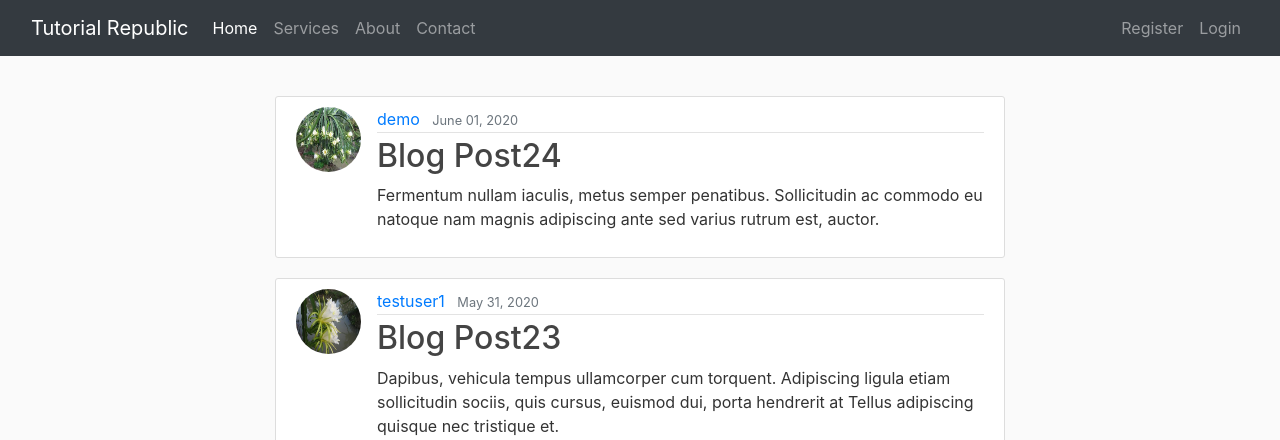
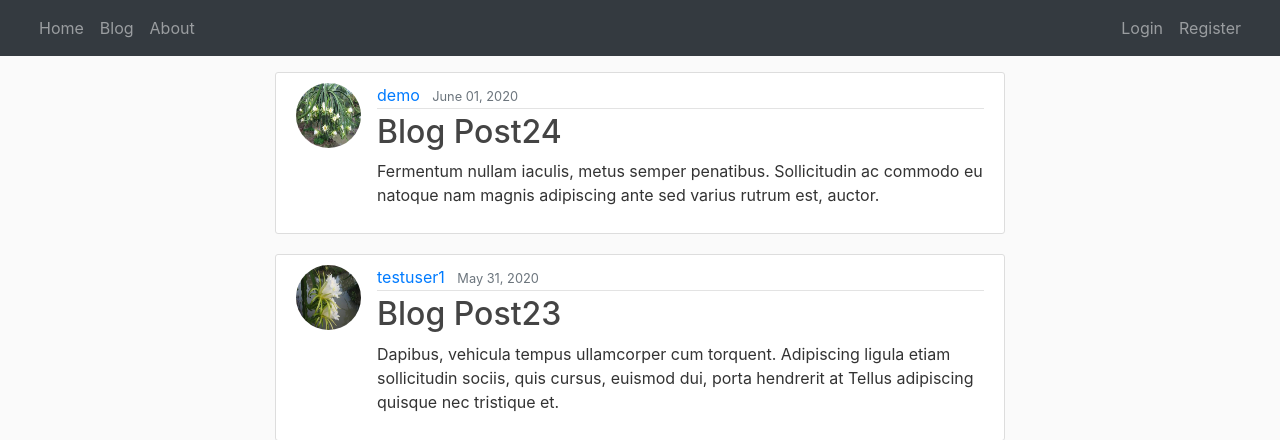
Before and after one commit to rautiato/django_app, a Django app: page /blog/ in a window 1280 px wide. Shown: the top 440 px of the page. Run offline with Django 3.2, Linux system fonts and the light colour scheme; data comes from the database, SQL or seed files in the repository; some libraries are stand-ins or nearby versions.

Commit message:
fixed nav bar

```diff
--- a/templates/base.html
+++ b/templates/base.html
@@ -19,25 +19,38 @@
 <body>
     <nav class="navbar navbar-expand-md navbar-dark bg-dark mb-3">
         <div class="container-fluid">
-        <a href="#" class="navbar-brand mr-3">Tutorial Republic</a>
+            {% if user.is_authenticated %}
+                <img class="rounded-circle thumbnail" src="{{ user.profile.image.url }}">
+                <a class="navbar-brand mr-4" href="{% url 'profile' %}" data-toggle="tooltip" title="Profile">{{ user.first_name }}</a>
+                <button class="navbar-toggler" type="button" data-toggle="collapse" data-target="#navbarToggle" aria-controls="navbarToggle" aria-expanded="false" aria-label="Toggle navigation">
+                    <span class="navbar-toggler-icon"></span>
+                </button>
+            {% endif %}
             <button type="button" class="navbar-toggler" data-toggle="collapse" data-target="#navbarCollapse">
                 <span class="navbar-toggler-icon"></span>
             </button>
             <div class="collapse navbar-collapse" id="navbarCollapse">
                 <div class="navbar-nav">
-                <a href="#" class="nav-item nav-link active">Home</a>
-                <a href="#" class="nav-item nav-link">Services</a>
-                <a href="#" class="nav-item nav-link">About</a>
-                <a href="#" class="nav-item nav-link">Contact</a>
+                    <a class="nav-item nav-link" href="/">Home</a>
+                    <a class="nav-item nav-link" href="{% url 'blog_home' %}">Blog</a>
+                    <a class="nav-item nav-link" href="{% url 'about' %}">About</a>
                 </div>
+                <!-- Navbar Right Side -->
                 <div class="navbar-nav ml-auto">
-                <a href="#" class="nav-item nav-link">Register</a>
-                <a href="#" class="nav-item nav-link">Login</a>
+                    {% if user.is_authenticated %}
+                        <a class="nav-item nav-link" href="{% url 'post_create' %}">New Post</a>
+                        <a class="nav-item nav-link" href="{% url 'api' %}" target="_blank">API</a>
+                        <a class="nav-item nav-link" href="{% url 'todo_home' %}">To-do List</a>
+                        <a class="nav-item nav-link" href="{% url 'logout' %}">Logout</a>
+                    {% else %}
+                        <a class="nav-item nav-link" href="{% url 'login' %}">Login</a>
+                        <a class="nav-item nav-link" href="{% url 'register' %}">Register</a>
+                    {% endif %}
             </div>
             </div>
         </div>
     </nav>
-    <br>
+
     <main role="main" class="container">
         <div class="row">
             <div class="col-md-8 mx-auto">
```
Lines whose indentation alone changed are shown as unchanged.
